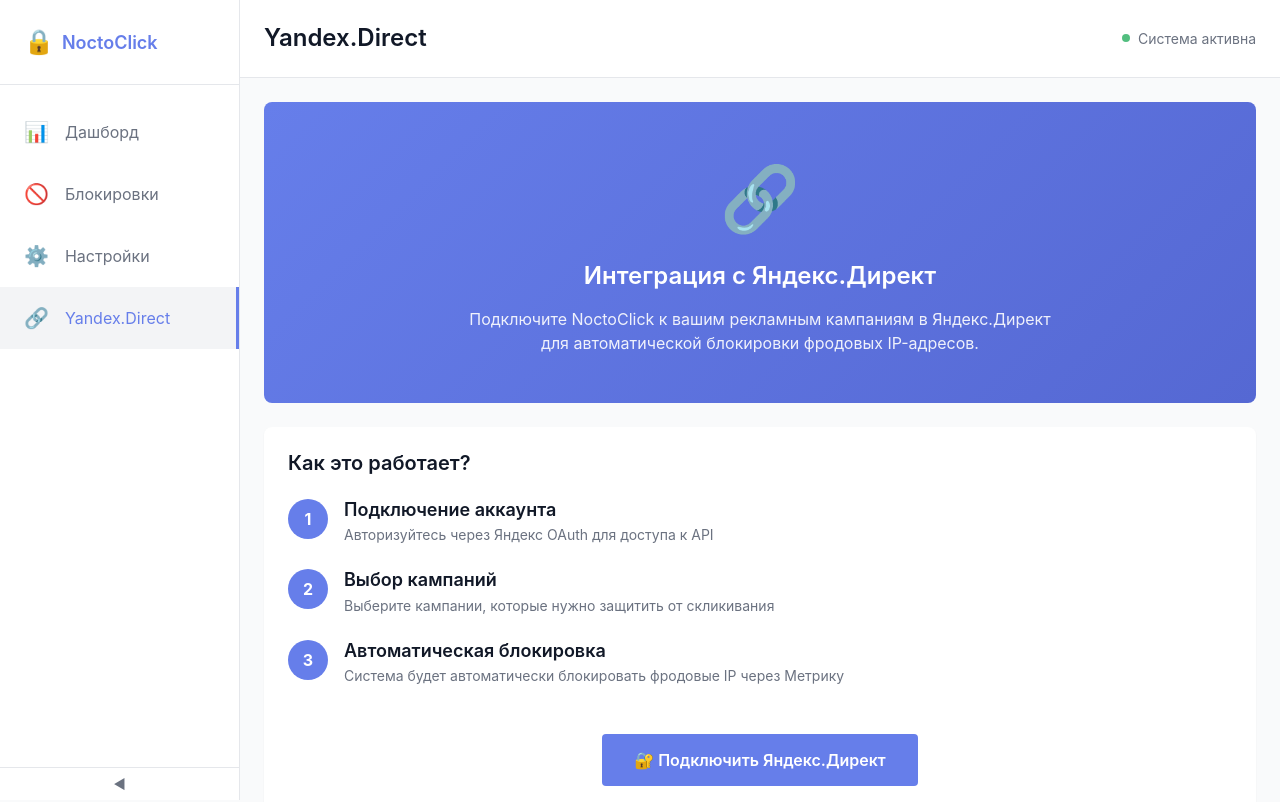
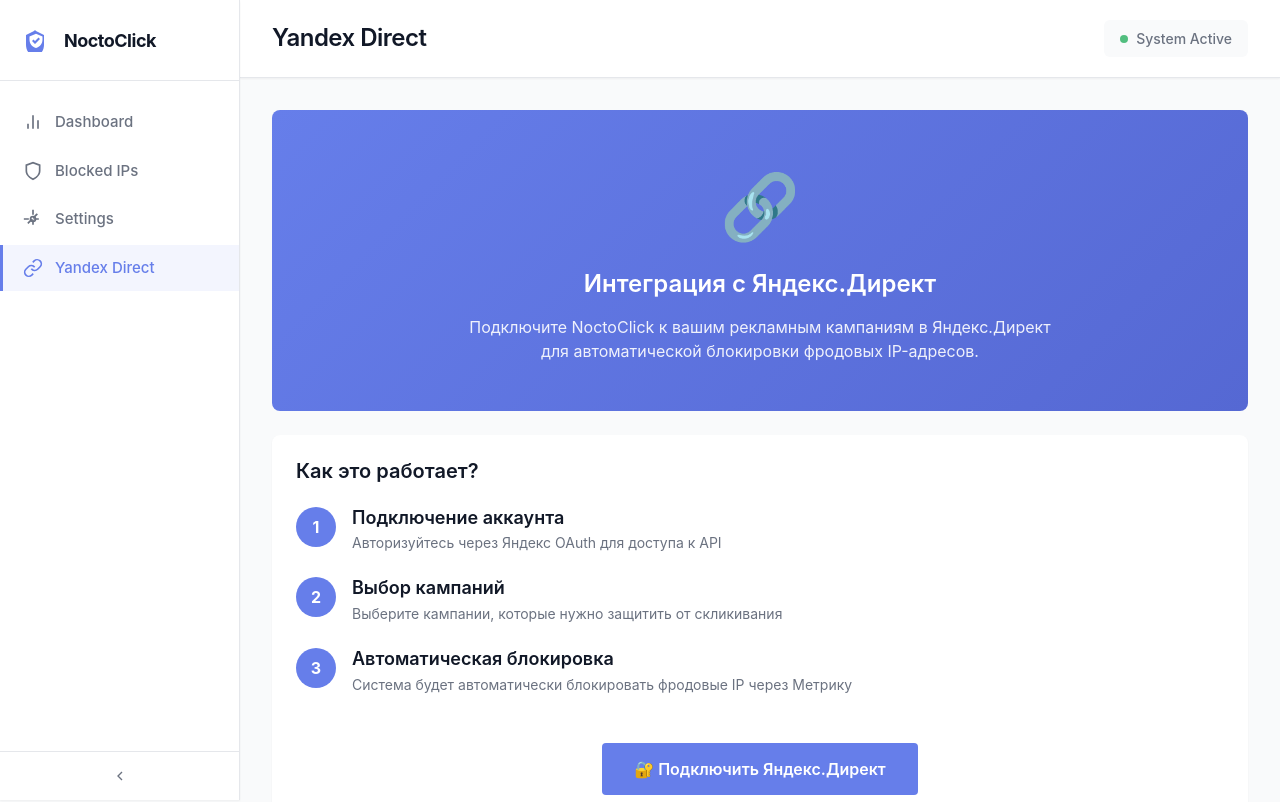
Before and after one commit to Volkofff666/noctoclick, a React (Vite) app in the folder dashboard/: page /yandex in a window 1280 px wide. Shown: the top 802 px of the page. Built offline with nearby package versions, Linux system fonts and the light colour scheme.

Commit message:
Redesign dashboard: professional UI without emojis, improved layout and components

```diff
--- a/dashboard/src/components/Layout/Layout.jsx
+++ b/dashboard/src/components/Layout/Layout.jsx
@@ -7,18 +7,52 @@ function Layout({ children }) {
   const [sidebarOpen, setSidebarOpen] = useState(true);
 
   const navigation = [
-    { name: 'Дашборд', path: '/', icon: '📊' },
-    { name: 'Блокировки', path: '/blocked', icon: '🚫' },
-    { name: 'Настройки', path: '/settings', icon: '⚙️' },
-    { name: 'Yandex.Direct', path: '/yandex', icon: '🔗' }
+    { name: 'Dashboard', path: '/', icon: 'chart' },
+    { name: 'Blocked IPs', path: '/blocked', icon: 'shield' },
+    { name: 'Settings', path: '/settings', icon: 'settings' },
+    { name: 'Yandex Direct', path: '/yandex', icon: 'link' }
   ];
+
+  const getIcon = (icon) => {
+    const icons = {
+      chart: (
+        <svg width="20" height="20" viewBox="0 0 24 24" fill="none" stroke="currentColor" strokeWidth="2">
+          <line x1="18" y1="20" x2="18" y2="10"></line>
+          <line x1="12" y1="20" x2="12" y2="4"></line>
+          <line x1="6" y1="20" x2="6" y2="14"></line>
+        </svg>
+      ),
+      shield: (
+        <svg width="20" height="20" viewBox="0 0 24 24" fill="none" stroke="currentColor" strokeWidth="2">
+          <path d="M12 22s8-4 8-10V5l-8-3-8 3v7c0 6 8 10 8 10z"></path>
+        </svg>
+      ),
+      settings: (
+        <svg width="20" height="20" viewBox="0 0 24 24" fill="none" stroke="currentColor" strokeWidth="2">
+          <circle cx="12" cy="12" r="3"></circle>
+          <path d="M12 1v6m0 6v6m5.2-13.2l-4.2 4.2m-2 2l-4.2 4.2M1 12h6m6 0h6m-13.2 5.2l4.2-4.2m2-2l4.2-4.2"></path>
+        </svg>
+      ),
+      link: (
+        <svg width="20" height="20" viewBox="0 0 24 24" fill="none" stroke="currentColor" strokeWidth="2">
+          <path d="M10 13a5 5 0 0 0 7.54.54l3-3a5 5 0 0 0-7.07-7.07l-1.72 1.71"></path>
+          <path d="M14 11a5 5 0 0 0-7.54-.54l-3 3a5 5 0 0 0 7.07 7.07l1.71-1.71"></path>
+        </svg>
+      )
+    };
+    return icons[icon] || null;
+  };
 
   return (
     <div className={styles.layout}>
-      {/* Sidebar */}
       <aside className={`${styles.sidebar} ${!sidebarOpen ? styles.closed : ''}`}>
         <div className={styles.logo}>
-          <span className={styles.logoIcon}>🔒</span>
+          <div className={styles.logoIcon}>
+            <svg width="24" height="24" viewBox="0 0 24 24" fill="currentColor">
+              <path d="M12 2L2 7v10c0 5.55 3.84 10.74 9 12 5.16-1.26 9-6.45 9-12V7l-10-5zm0 18c-3.84-1.01-6.5-4.41-6.5-8.5V8.47L12 5.69l6.5 2.78V11.5c0 4.09-2.66 7.49-6.5 8.5z"/>
+              <path d="M9.5 11.5L8 13l3 3 5-5-1.5-1.5-3.5 3.5z"/>
+            </svg>
+          </div>
           {sidebarOpen && <span className={styles.logoText}>NoctoClick</span>}
         </div>
 
@@ -29,7 +63,7 @@ function Layout({ children }) {
               to={item.path}
               className={`${styles.navItem} ${location.pathname === item.path ? styles.active : ''}`}
             >
-              <span className={styles.navIcon}>{item.icon}</span>
+              <span className={styles.navIcon}>{getIcon(item.icon)}</span>
               {sidebarOpen && <span className={styles.navText}>{item.name}</span>}
             </Link>
           ))}
@@ -38,21 +72,29 @@ function Layout({ children }) {
         <button
           className={styles.toggleBtn}
           onClick={() => setSidebarOpen(!sidebarOpen)}
+          aria-label="Toggle sidebar"
         >
-          {sidebarOpen ? '◀' : '▶'}
+          <svg width="16" height="16" viewBox="0 0 24 24" fill="none" stroke="currentColor" strokeWidth="2">
+            {sidebarOpen ? (
+              <polyline points="15 18 9 12 15 6"></polyline>
+            ) : (
+              <polyline points="9 18 15 12 9 6"></polyline>
+            )}
+          </svg>
         </button>
       </aside>
 
-      {/* Main content */}
       <div className={styles.main}>
         <header className={styles.header}>
-          <h1 className={styles.title}>
-            {navigation.find(n => n.path === location.pathname)?.name || 'NoctoClick'}
-          </h1>
-          <div className={styles.headerActions}>
+          <div className={styles.headerLeft}>
+            <h1 className={styles.title}>
+              {navigation.find(n => n.path === location.pathname)?.name || 'NoctoClick'}
+            </h1>
+          </div>
+          <div className={styles.headerRight}>
             <div className={styles.status}>
               <span className={styles.statusDot}></span>
-              Система активна
+              <span>System Active</span>
             </div>
           </div>
         </header>
--- a/dashboard/src/components/Layout/Layout.module.css
+++ b/dashboard/src/components/Layout/Layout.module.css
@@ -14,45 +14,59 @@
   position: fixed;
   height: 100vh;
   z-index: 100;
+  box-shadow: var(--shadow-sm);
 }
 
 .sidebar.closed {
-  width: 64px;
+  width: 72px;
 }
 
 .logo {
   display: flex;
   align-items: center;
-  gap: var(--spacing-sm);
-  padding: var(--spacing-lg);
+  gap: 12px;
+  padding: 24px 20px;
   border-bottom: 1px solid var(--border-color);
   font-weight: 600;
-  font-size: var(--font-size-lg);
-  color: var(--color-primary);
+  font-size: 18px;
+  color: var(--text-primary);
+  min-height: 73px;
 }
 
 .logoIcon {
-  font-size: 24px;
+  display: flex;
+  align-items: center;
+  justify-content: center;
+  width: 32px;
+  height: 32px;
+  color: var(--color-primary);
+  flex-shrink: 0;
 }
 
 .logoText {
   white-space: nowrap;
+  font-weight: 700;
+  letter-spacing: -0.5px;
 }
 
 .nav {
   flex: 1;
-  padding: var(--spacing-md) 0;
+  padding: 16px 0;
   overflow-y: auto;
 }
 
 .navItem {
   display: flex;
   align-items: center;
-  gap: var(--spacing-md);
-  padding: var(--spacing-md) var(--spacing-lg);
+  gap: 12px;
+  padding: 12px 20px;
   color: var(--text-secondary);
   transition: all var(--transition-fast);
   white-space: nowrap;
+  border-left: 3px solid transparent;
+  margin: 2px 0;
+  font-weight: 500;
+  font-size: 15px;
 }
 
 .navItem:hover {
@@ -61,22 +75,28 @@
 }
 
 .navItem.active {
-  background: var(--bg-tertiary);
+  background: rgba(102, 126, 234, 0.08);
   color: var(--color-primary);
-  border-right: 3px solid var(--color-primary);
+  border-left-color: var(--color-primary);
 }
 
 .navIcon {
-  font-size: 20px;
+  display: flex;
+  align-items: center;
+  justify-content: center;
   min-width: 20px;
+  flex-shrink: 0;
 }
 
 .toggleBtn {
-  padding: var(--spacing-sm);
+  padding: 16px;
   border-top: 1px solid var(--border-color);
-  text-align: center;
+  display: flex;
+  align-items: center;
+  justify-content: center;
   color: var(--text-secondary);
-  transition: color var(--transition-fast);
+  transition: all var(--transition-fast);
+  background: transparent;
 }
 
 .toggleBtn:hover {
@@ -88,41 +108,59 @@
   flex: 1;
   margin-left: var(--sidebar-width);
   transition: margin-left var(--transition-base);
+  min-height: 100vh;
+  display: flex;
+  flex-direction: column;
 }
 
 .sidebar.closed + .main {
-  margin-left: 64px;
+  margin-left: 72px;
 }
 
 .header {
   background: var(--bg-primary);
   border-bottom: 1px solid var(--border-color);
-  padding: var(--spacing-lg);
+  padding: 20px 32px;
   display: flex;
   align-items: center;
   justify-content: space-between;
   position: sticky;
   top: 0;
   z-index: 10;
+  box-shadow: var(--shadow-sm);
+  min-height: 73px;
+}
+
+.headerLeft {
+  display: flex;
+  align-items: center;
+  gap: 16px;
 }
 
 .title {
-  font-size: var(--font-size-2xl);
+  font-size: 24px;
+  font-weight: 600;
   margin: 0;
+  color: var(--text-primary);
+  letter-spacing: -0.5px;
 }
 
-.headerActions {
+.headerRight {
   display: flex;
-  gap: var(--spacing-md);
+  gap: 16px;
   align-items: center;
 }
 
 .status {
   display: flex;
   align-items: center;
-  gap: var(--spacing-sm);
-  font-size: var(--font-size-sm);
+  gap: 8px;
+  font-size: 14px;
   color: var(--text-secondary);
+  font-weight: 500;
+  padding: 8px 16px;
+  background: var(--bg-secondary);
+  border-radius: 6px;
 }
 
 .statusDot {
@@ -139,6 +177,27 @@
 }
 
 .content {
-  padding: var(--spacing-lg);
-  max-width: var(--max-content-width);
+  padding: 32px;
+  max-width: 1600px;
+  width: 100%;
+  margin: 0 auto;
+  flex: 1;
 }
+
+@media (max-width: 768px) {
+  .sidebar {
+    transform: translateX(-100%);
+  }
+
+  .sidebar.closed {
+    transform: translateX(-100%);
+  }
+
+  .main {
+    margin-left: 0;
+  }
+
+  .content {
+    padding: 16px;
+  }
+}
--- a/dashboard/src/components/StatsCards/StatsCards.jsx
+++ b/dashboard/src/components/StatsCards/StatsCards.jsx
@@ -5,51 +5,57 @@ function StatsCards({ stats }) {
 
   const cards = [
     {
-      title: 'Всего кликов',
+      title: 'Total Events',
       value: stats.total,
-      icon: '👆',
+      change: '+12.5%',
+      trend: 'up',
       color: 'primary'
     },
     {
-      title: 'Легитимные',
+      title: 'Legitimate',
       value: stats.legitimate,
-      icon: '✅',
+      percentage: stats.total > 0 ? ((stats.legitimate / stats.total) * 100).toFixed(1) : 0,
       color: 'success'
     },
     {
-      title: 'Подозрительные',
+      title: 'Suspicious',
       value: stats.suspicious,
-      icon: '⚠️',
+      percentage: stats.total > 0 ? ((stats.suspicious / stats.total) * 100).toFixed(1) : 0,
       color: 'warning'
     },
     {
-      title: 'Фродовые',
+      title: 'Fraudulent',
       value: stats.fraud,
-      icon: '🚨',
+      percentage: stats.total > 0 ? ((stats.fraud / stats.total) * 100).toFixed(1) : 0,
       color: 'danger'
     },
     {
-      title: 'Заблокировано IP',
+      title: 'Blocked IPs',
       value: stats.blockedIps,
-      icon: '🚫',
+      subtitle: 'Active blocks',
       color: 'info'
     }
   ];
 
-  const fraudRate = stats.total > 0
-    ? ((stats.fraud / stats.total) * 100).toFixed(1)
-    : 0;
-
   return (
-    <div className={styles.container}>
+    <div className={styles.grid}>
       {cards.map((card, index) => (
         <div key={index} className={`${styles.card} ${styles[card.color]}`}>
-          <div className={styles.icon}>{card.icon}</div>
-          <div className={styles.content}>
-            <div className={styles.title}>{card.title}</div>
-            <div className={styles.value}>{card.value.toLocaleString('ru')}</div>
-            {card.title === 'Фродовые' && (
-              <div className={styles.rate}>{fraudRate}% от всего трафика</div>
+          <div className={styles.cardHeader}>
+            <span className={styles.title}>{card.title}</span>
+            {card.change && (
+              <span className={`${styles.change} ${styles[card.trend]}`}>
+                {card.change}
+              </span>
+            )}
+          </div>
+          <div className={styles.cardBody}>
+            <div className={styles.value}>{card.value.toLocaleString('en-US')}</div>
+            {card.percentage && (
+              <div className={styles.percentage}>{card.percentage}% of total</div>
+            )}
+            {card.subtitle && (
+              <div className={styles.subtitle}>{card.subtitle}</div>
             )}
           </div>
         </div>
--- a/dashboard/src/components/StatsCards/StatsCards.module.css
+++ b/dashboard/src/components/StatsCards/StatsCards.module.css
@@ -1,55 +1,114 @@
-.container {
+.grid {
   display: grid;
-  grid-template-columns: repeat(auto-fit, minmax(200px, 1fr));
-  gap: var(--spacing-md);
+  grid-template-columns: repeat(auto-fit, minmax(240px, 1fr));
+  gap: 20px;
+  margin-bottom: 32px;
 }
 
 .card {
   background: var(--bg-primary);
   border-radius: var(--border-radius);
-  padding: var(--spacing-lg);
-  display: flex;
-  align-items: center;
-  gap: var(--spacing-md);
+  padding: 24px;
   box-shadow: var(--shadow-sm);
-  transition: transform var(--transition-fast), box-shadow var(--transition-fast);
+  transition: all var(--transition-fast);
   border-left: 4px solid;
+  position: relative;
+  overflow: hidden;
 }
 
-.card:hover {
-  transform: translateY(-2px);
-  box-shadow: var(--shadow-md);
+.card::before {
+  content: '';
+  position: absolute;
+  top: 0;
+  right: 0;
+  width: 100px;
+  height: 100px;
+  border-radius: 50%;
+  opacity: 0.05;
+  transform: translate(30%, -30%);
 }
 
-.card.primary { border-color: var(--color-primary); }
-.card.success { border-color: var(--color-success); }
-.card.warning { border-color: var(--color-warning); }
-.card.danger { border-color: var(--color-danger); }
-.card.info { border-color: var(--color-info); }
+.card.primary { border-left-color: var(--color-primary); }
+.card.primary::before { background: var(--color-primary); }
 
-.icon {
-  font-size: 32px;
-  line-height: 1;
+.card.success { border-left-color: var(--color-success); }
+.card.success::before { background: var(--color-success); }
+
+.card.warning { border-left-color: var(--color-warning); }
+.card.warning::before { background: var(--color-warning); }
+
+.card.danger { border-left-color: var(--color-danger); }
+.card.danger::before { background: var(--color-danger); }
+
+.card.info { border-left-color: var(--color-info); }
+.card.info::before { background: var(--color-info); }
+
+.card:hover {
+  transform: translateY(-4px);
+  box-shadow: var(--shadow-lg);
 }
 
-.content {
-  flex: 1;
+.cardHeader {
+  display: flex;
+  justify-content: space-between;
+  align-items: flex-start;
+  margin-bottom: 16px;
 }
 
 .title {
-  font-size: var(--font-size-sm);
+  font-size: 14px;
+  font-weight: 600;
   color: var(--text-secondary);
-  margin-bottom: var(--spacing-xs);
+  text-transform: uppercase;
+  letter-spacing: 0.5px;
+}
+
+.change {
+  font-size: 12px;
+  font-weight: 600;
+  padding: 4px 8px;
+  border-radius: 4px;
+  background: var(--bg-secondary);
+}
+
+.change.up {
+  color: var(--color-success);
+  background: rgba(72, 187, 120, 0.1);
+}
+
+.change.down {
+  color: var(--color-danger);
+  background: rgba(245, 101, 101, 0.1);
+}
+
+.cardBody {
+  position: relative;
+  z-index: 1;
 }
 
 .value {
-  font-size: var(--font-size-2xl);
+  font-size: 36px;
   font-weight: 700;
   color: var(--text-primary);
+  line-height: 1;
+  margin-bottom: 8px;
+  letter-spacing: -1px;
 }
 
-.rate {
-  font-size: var(--font-size-xs);
+.percentage,
+.subtitle {
+  font-size: 13px;
   color: var(--text-secondary);
-  margin-top: var(--spacing-xs);
+  font-weight: 500;
 }
+
+@media (max-width: 768px) {
+  .grid {
+    grid-template-columns: 1fr;
+    gap: 16px;
+  }
+
+  .value {
+    font-size: 28px;
+  }
+}
--- a/dashboard/src/pages/Dashboard.jsx
+++ b/dashboard/src/pages/Dashboard.jsx
@@ -9,12 +9,11 @@ function Dashboard() {
   const [stats, setStats] = useState(null);
   const [loading, setLoading] = useState(true);
   const [error, setError] = useState(null);
-  const [siteId, setSiteId] = useState('test-api-key-12345678'); // Default test site
+  const [siteId, setSiteId] = useState('test-api-key-12345678');
   const [period, setPeriod] = useState('24h');
 
   useEffect(() => {
     loadStats();
-    // Refresh every 30 seconds
     const interval = setInterval(loadStats, 30000);
     return () => clearInterval(interval);
   }, [siteId, period]);
@@ -27,15 +26,22 @@ function Dashboard() {
       setError(null);
     } catch (err) {
       console.error('Failed to load stats:', err);
-      setError('Ошибка загрузки данных');
+      setError('Failed to load statistics. Please check your connection.');
     } finally {
       setLoading(false);
     }
   };
 
+  const RefreshIcon = () => (
+    <svg viewBox="0 0 24 24" fill="none" stroke="currentColor" strokeWidth="2">
+      <polyline points="23 4 23 10 17 10"></polyline>
+      <polyline points="1 20 1 14 7 14"></polyline>
+      <path d="M3.51 9a9 9 0 0 1 14.85-3.36L23 10M1 14l4.64 4.36A9 9 0 0 0 20.49 15"></path>
+    </svg>
+  );
+
   return (
     <div className={styles.dashboard}>
-      {/* Period selector */}
       <div className={styles.controls}>
         <div className={styles.periodSelector}>
           {['1h', '6h', '24h', '7d', '30d'].map(p => (
@@ -44,48 +50,45 @@ function Dashboard() {
               className={`${styles.periodBtn} ${period === p ? styles.active : ''}`}
               onClick={() => setPeriod(p)}
             >
-              {p}
+              {p.replace('h', ' Hours').replace('d', ' Days')}
             </button>
           ))}
         </div>
         <button onClick={loadStats} className={styles.refreshBtn}>
-          🔄 Обновить
+          <RefreshIcon />
+          Refresh
         </button>
       </div>
 
       {loading && !stats ? (
-        <div className={styles.loading}>Загрузка...</div>
+        <div className={styles.loading}>Loading statistics...</div>
       ) : error ? (
         <div className={styles.error}>{error}</div>
       ) : stats ? (
         <>
-          {/* Stats cards */}
           <StatsCards stats={stats.stats} />
 
-          {/* Traffic chart */}
           <div className={styles.section}>
-            <h2>График трафика</h2>
+            <h2>Traffic Overview</h2>
             <TrafficChart data={stats.hourly} />
           </div>
 
-          {/* Recent events */}
           <div className={styles.section}>
-            <h2>Последние события</h2>
+            <h2>Recent Events</h2>
             <RecentEvents siteId={siteId} />
           </div>
 
-          {/* Top IPs */}
           {stats.topIps && stats.topIps.length > 0 && (
             <div className={styles.section}>
-              <h2>Подозрительные IP-адреса</h2>
+              <h2>Suspicious IP Addresses</h2>
               <div className={styles.ipsTable}>
                 <table>
                   <thead>
                     <tr>
-                      <th>IP адрес</th>
-                      <th>Кол-во кликов</th>
+                      <th>IP Address</th>
+                      <th>Click Count</th>
                       <th>Fraud Score</th>
-                      <th>Статус</th>
+                      <th>Status</th>
                     </tr>
                   </thead>
                   <tbody>
@@ -100,9 +103,9 @@ function Dashboard() {
                         </td>
                         <td>
                           {item.is_fraud ? (
-                            <span className={styles.badgeDanger}>🚨 Фрод</span>
+                            <span className={styles.badgeDanger}>Fraud</span>
                           ) : (
-                            <span className={styles.badgeWarning}>⚠️ Подозрительный</span>
+                            <span className={styles.badgeWarning}>Suspicious</span>
                           )}
                         </td>
                       </tr>
```
Also changed, not shown: dashboard/src/pages/Dashboard.module.css (+105 -35 lines).
